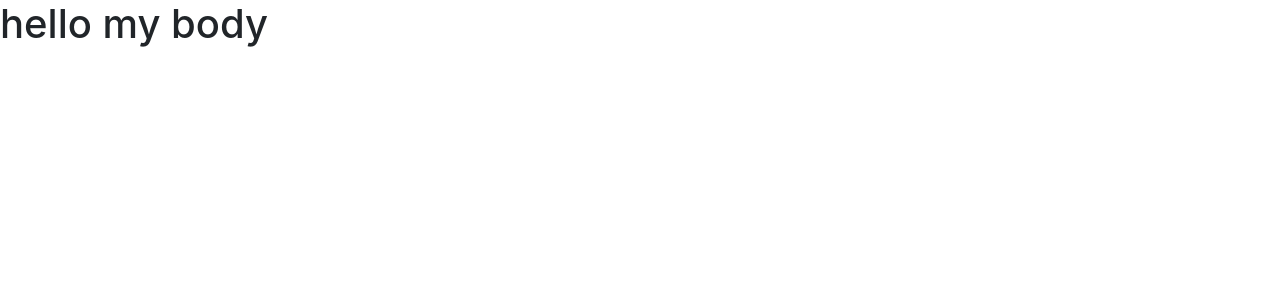
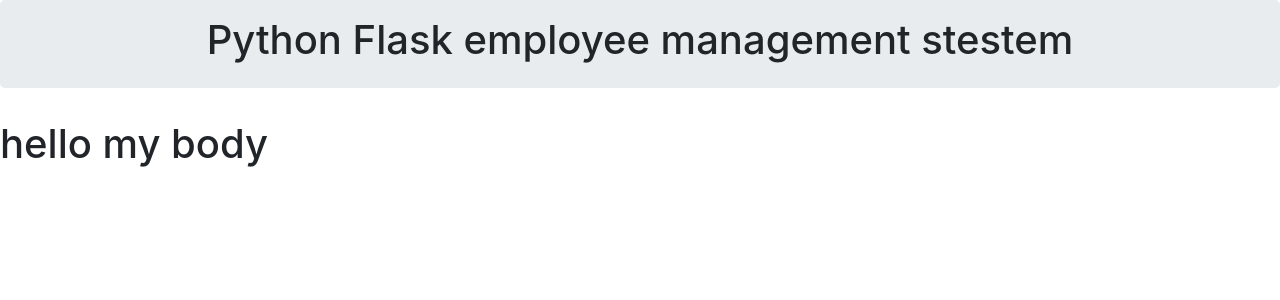
Before and after one commit to bradiepoa/empmanagemntsys, a Flask app: page / in a window 1280 px wide. Shown: the top 300 px of the page. Run offline with Flask 3, Linux system fonts and the light colour scheme; some libraries are stand-ins or nearby versions.

Commit message:
adding header.html

```diff
--- /dev/null
+++ b/templates/header.html
@@ -0,0 +1,5 @@
+<div class="jumbotron p-3">
+    <div class="well text-center">
+        <h1>Python Flask employee management stestem</h1>
+    </div>
+</div>
--- a/templates/index.html
+++ b/templates/index.html
@@ -1,4 +1,6 @@
 {% extends 'base.html' %}
+{% include 'header.html' %}
+
 
 {% block title %} Home {% endblock %}
 
```
